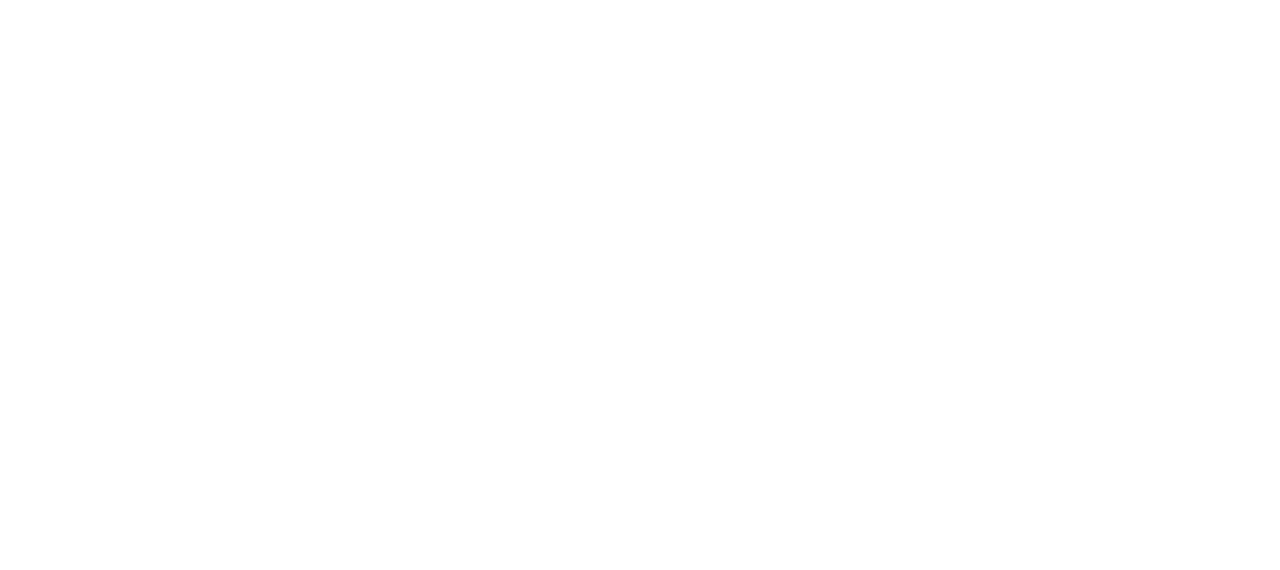
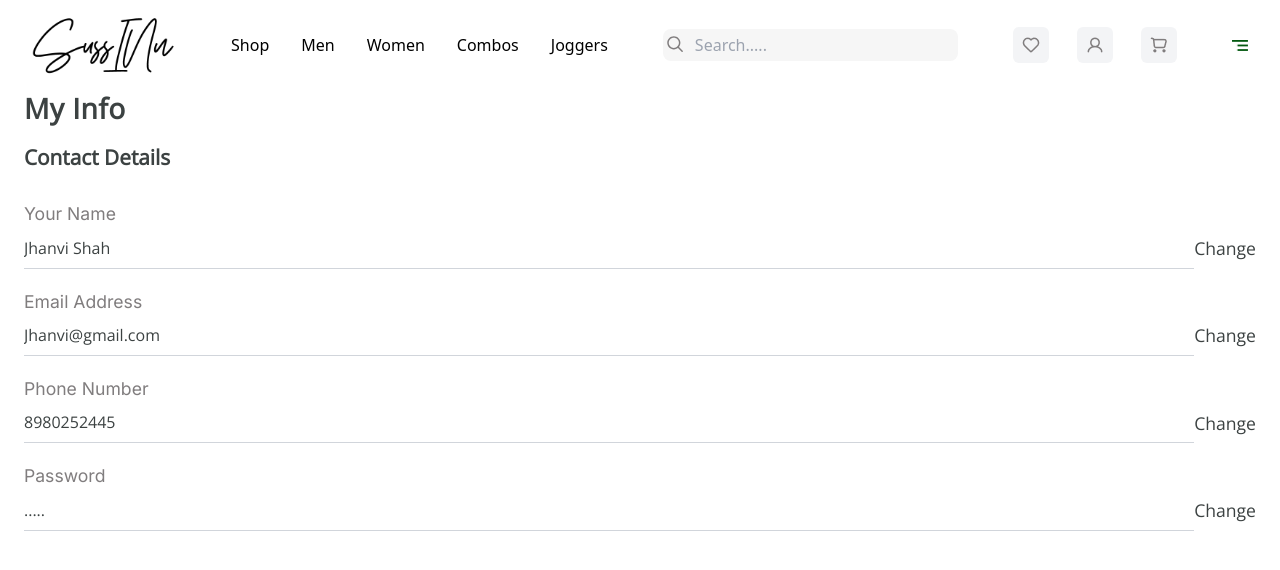
Before and after one commit to m-yunus/suss_ecommerce, a React (Create React App) app: page /contact-details in a window 1280 px wide. Before the commit this address had no page. Shown: the top 570 px of the page. Built offline with nearby package versions, Linux system fonts and the light colour scheme.

Commit message:
input section completed

```diff
--- /dev/null
+++ b/src/Pages/Contact_Details/Contact_Details.jsx/Contact_Details.jsx
@@ -0,0 +1,16 @@
+import React from 'react'
+import Contact_Details_Right from '../Contact_Details_Right/Contact_Details_Right'
+import Navbar from '../../../layout/Navbar';
+
+const Contact_Details = () => {
+  return (
+    <>
+    <Navbar/>
+      <div className='mx-6'>
+        <Contact_Details_Right />
+      </div>
+    </>
+  );
+}
+
+export default Contact_Details
--- /dev/null
+++ b/src/Pages/Contact_Details/Contact_Details_Right/Contact_Details_Right.css
@@ -0,0 +1,37 @@
+.contact-details-right{
+    font-family: "Open Sans", sans-serif;
+    color: #3C4242;
+}
+
+
+.contact-details-right h1{
+
+font-size: 1.75rem;
+font-style: normal;
+font-weight: 700;
+line-height: 2.2rem;
+letter-spacing: 0.035rem;
+
+
+
+}
+.contact-details-right h2{
+    font-size: 1.3rem;
+    font-weight: 700;
+
+}
+.contact-details-right span label{
+ font-family: "Inter", sans-serif;
+    font-size: 1.1rem;
+    color: #807D7E;
+
+}
+.contact-details-right span input{
+color: #3C4242;
+}
+.contact-details-right span input::placeholder{
+    color: #3C4242;
+}
+.contact-details-right span button{
+font-size: 1.1rem;
+}
--- /dev/null
+++ b/src/Pages/Contact_Details/Contact_Details_Right/Contact_Details_Right.jsx
@@ -0,0 +1,60 @@
+import React from 'react'
+import "./Contact_Details_Right.css"
+
+const Contact_Details_Right = () => {
+  return (
+    <>
+      <div className="contact-details-right">
+        <h1>My Info</h1>
+        <h2 className="mt-4">Contact Details</h2>
+        <span className="flex flex-col mt-7">
+          <label htmlFor="">Your Name</label>
+          <div className="w-full flex">
+            <input
+              className="w-full border-b border-gray-300 focus:outline-none focus:border-gray-600 py-2"
+              type="text"
+              placeholder="Jhanvi Shah"
+            />
+            <button>Change</button>
+          </div>
+        </span>
+        <span className="flex flex-col mt-5">
+          <label htmlFor="">Email Address</label>
+          <div className="w-full flex">
+            <input
+              className="w-full border-b border-gray-300 focus:outline-none focus:border-gray-600 py-2"
+              type="email"
+              placeholder="Jhanvi@gmail.com"
+            />
+            <button>Change</button>
+          </div>
+        </span>
+        <span className="flex flex-col mt-5">
+          <label htmlFor="">Phone Number</label>
+
+          <div className="w-full flex">
+            <input
+              className="w-full border-b border-gray-300 focus:outline-none focus:border-gray-600 py-2"
+              type="tel"
+              placeholder="8980252445"
+            />
+            <button>Change</button>
+          </div>
+        </span>
+        <span className="flex flex-col mt-5">
+          <label htmlFor="">Password</label>
+          <div className="w-full flex">
+            <input
+              className="w-full border-b border-gray-300 focus:outline-none focus:border-gray-600 py-2"
+              type="password"
+              placeholder="....."
+            />
+            <button>Change</button>
+          </div>
+        </span>
+      </div>
+    </>
+  );
+}
+
+export default Contact_Details_Right
--- a/src/Routes/RouteLayout.js
+++ b/src/Routes/RouteLayout.js
@@ -22,6 +22,7 @@
 import Verification from '../Pages/Verification/Verification'
 import CheckOut from '../Pages/CheckOut/CheckOut'
 import Product_List_Page from '../Pages/Product_List_Page/Product_List_Page'
+import Contact_Details from '../Pages/Contact_Details/Contact_Details.jsx/Contact_Details'
 
 
 const RouteLayout = () => {
@@ -52,6 +53,7 @@
           <Route path="verification" element={<Verification />} />
           <Route path="checkout" element={<CheckOut />} />
           <Route path="product-list-page" element={<Product_List_Page />} />
+          <Route path="contact-details" element={<Contact_Details/>} />
         </Routes>
       </BrowserRouter>
     </>
```
Also changed, not shown: src/Pages/Contact_Details/Contact_Details.jsx/Contact_Details.css (added).
